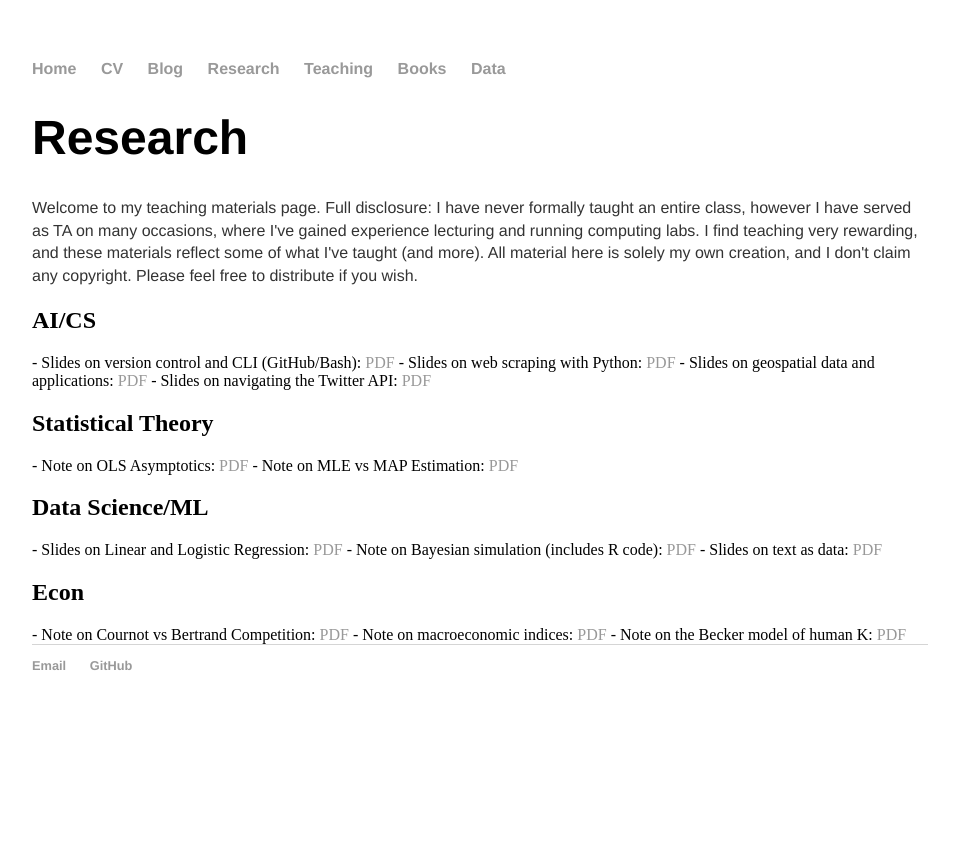
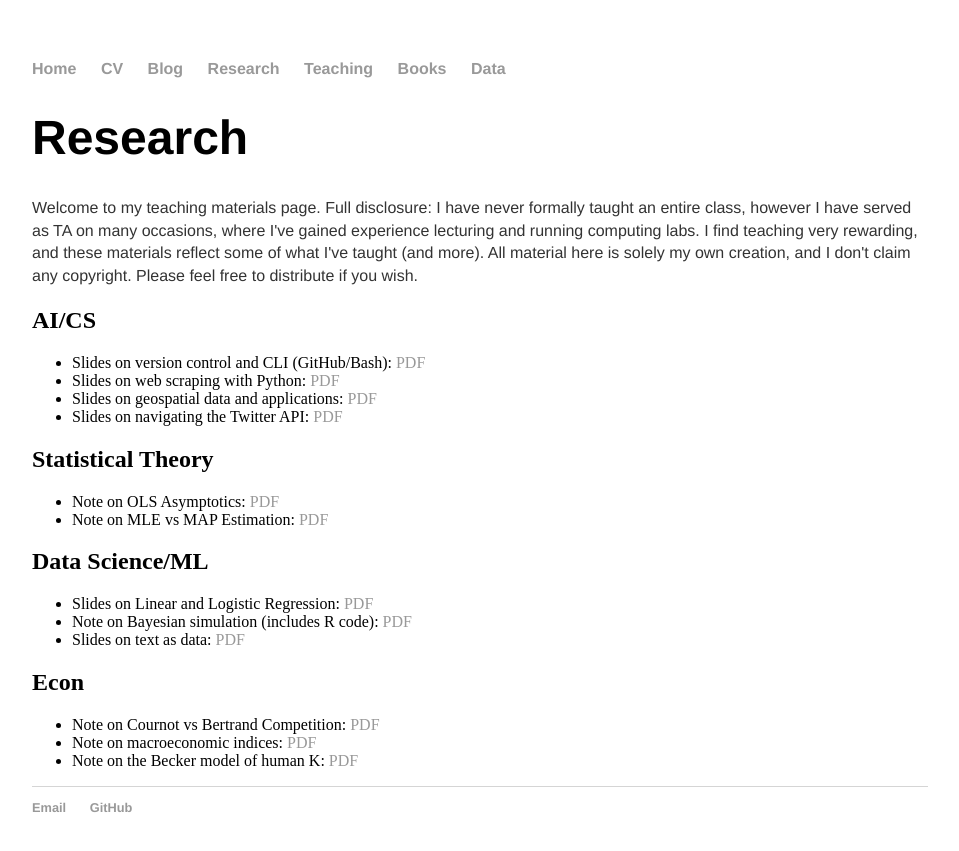
Before and after one commit to 12mre1/12mre1.github.io, a Jekyll site: the page built from teach/index.html, in a window 1280 px wide. Shown: the top 851 px of the page, without its empty margins (160-1119 px from the left). Built offline with Jekyll 4.4.1, drawn with Linux system fonts in a browser that asks for light colours.

Commit message:
update teach section

```diff
--- a/teach/index.html
+++ b/teach/index.html
@@ -10,33 +10,47 @@ I find teaching very rewarding, and these materials reflect some of what I've ta
 here is solely my own creation, and I don't claim any copyright. Please feel free to distribute if you wish. </p>
 
 <h2>AI/CS</h2>
+<ul>
 
-- Slides on version control and CLI (GitHub/Bash): <a href = "/teach/git-bash-slides.pdf" target="_blank">PDF</a>
+<li>Slides on version control and CLI (GitHub/Bash): <a href = "/teach/git-bash-slides.pdf" target="_blank">PDF</a></li>
 
-- Slides on web scraping with Python: <a href = "/teach/#" target="_blank">PDF</a>
+<li>Slides on web scraping with Python: <a href = "/teach/#" target="_blank">PDF</a></li>
 
-- Slides on geospatial data and applications: <a href = "/teach/#" target="_blank">PDF</a>
+<li>Slides on geospatial data and applications: <a href = "/teach/#" target="_blank">PDF</a></li>
 
-- Slides on navigating the Twitter API: <a href = "/teach/#" target="_blank">PDF</a>
+<li>Slides on navigating the Twitter API: <a href = "/teach/#" target="_blank">PDF</a></li>
+
+</ul>
 
 <h2>Statistical Theory</h2>
+<ul>
 
-- Note on OLS Asymptotics: <a href = "/teach/#" target="_blank">PDF</a>
+<li>Note on OLS Asymptotics: <a href = "/teach/#" target="_blank">PDF</a></li>
 
-- Note on MLE vs MAP Estimation: <a href = "/teach/#" target="_blank">PDF</a>
+<li>Note on MLE vs MAP Estimation: <a href = "/teach/#" target="_blank">PDF</a></li>
+
+</ul>
 
 <h2>Data Science/ML</h2>
 
-- Slides on Linear and Logistic Regression: <a href = "/teach/#" target="_blank">PDF</a>
+<ul>
 
-- Note on Bayesian simulation (includes R code): <a href = "/teach/#" target="_blank">PDF</a>
+<li>Slides on Linear and Logistic Regression: <a href = "/teach/#" target="_blank">PDF</a></li>
 
-- Slides on text as data: <a href = "/teach/#" target="_blank">PDF</a>
+<li>Note on Bayesian simulation (includes R code): <a href = "/teach/#" target="_blank">PDF</a></li>
+
+<li>Slides on text as data: <a href = "/teach/#" target="_blank">PDF</a></li>
+
+</ul>
 
 <h2>Econ</h2>
 
-- Note on Cournot vs Bertrand Competition: <a href = "/teach/#" target="_blank">PDF</a>
+<ul>
 
-- Note on macroeconomic indices: <a href = "/teach/#" target="_blank">PDF</a>
+<li>Note on Cournot vs Bertrand Competition: <a href = "/teach/#" target="_blank">PDF</a></li>
 
-- Note on the Becker model of human K: <a href = "/teach/#" target="_blank">PDF</a>
+<li>Note on macroeconomic indices: <a href = "/teach/#" target="_blank">PDF</a></li>
+
+<li>Note on the Becker model of human K: <a href = "/teach/#" target="_blank">PDF</a></li>
+
+</ul>
```
